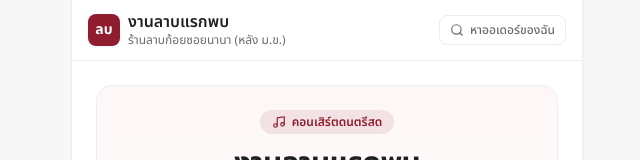
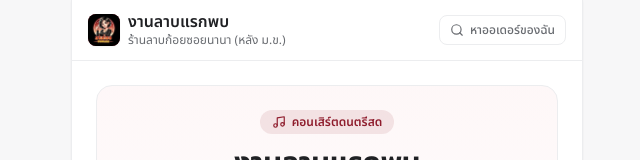
Before and after one commit to nonHine/larb-raek-phob-tickets, a Next.js app: page / in a window 1280 px wide. Shown: the top 160 px of the page, without its empty margins (313-953 px from the left). Built offline with nearby package versions, Linux system fonts and the light colour scheme.

Commit message:
feat: integrate official event logo into navigation and config

```diff
--- a/components/Navbar.tsx
+++ b/components/Navbar.tsx
@@ -6,8 +6,16 @@ export function Navbar() {
   return (
     <header className="w-full bg-surface border-b border-border px-4 py-3 flex items-center justify-between sticky top-0 z-40">
       <Link href="/" className="flex items-center gap-2 group">
-        <div className="w-8 h-8 rounded-lg bg-brand flex items-center justify-center text-white font-bold text-sm shadow-sm group-hover:bg-brand-pressed transition-colors">
-          ลบ
+        <div className="w-8 h-8 rounded-lg bg-brand flex items-center justify-center text-white font-bold text-sm shadow-sm group-hover:bg-brand-pressed transition-colors overflow-hidden relative">
+          <img
+            src={EVENT.branding.logoPath}
+            alt={EVENT.name}
+            className="w-full h-full object-cover relative z-10"
+            onError={(e) => {
+              (e.currentTarget as HTMLElement).style.display = "none";
+            }}
+          />
+          <span className="absolute inset-0 flex items-center justify-center z-0">ลบ</span>
         </div>
         <div className="flex flex-col">
           <span className="font-semibold text-content text-base leading-tight">
--- a/config/event.config.ts
+++ b/config/event.config.ts
@@ -41,7 +41,7 @@ export const EVENT: EventConfig = {
   branding: {
     primary: "#8F1D2D",
     primaryPressed: "#741725",
-    logoPath: "/logo.svg",
+    logoPath: "/Logo.jpg",
     slogan: "ดนตรีสด ลาบก้อย บรรยากาศเป็นกันเอง",
   },
 };
```
Also changed, not shown: public/Logo.jpg (added), public/logo.svg (deleted).
